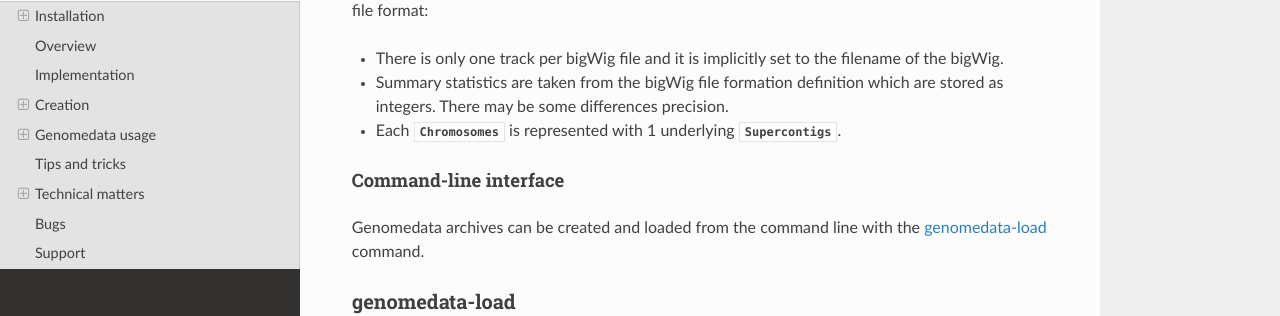
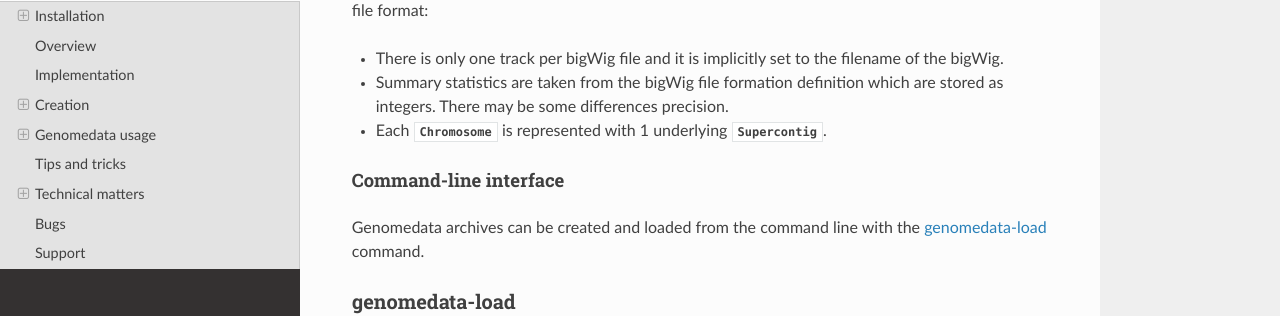
Before and after one commit to hoffmangroup/genomedata, a Sphinx documentation site: the page built from doc/genomedata.rst, in a window 1280 px wide and 900 px high, scrolled down 8553 px. Shown: the part 135-451 px from the top of the window. Built offline with Sphinx 7.4.7 and the Read the Docs theme 2.0.0, drawn with Linux system fonts in a browser that asks for light colours.

Commit message:
Fix minor documentation typo

```diff
--- a/doc/genomedata.rst
+++ b/doc/genomedata.rst
@@ -376,8 +376,8 @@ format and the bigWig file format:
   filename of the bigWig.
 - Summary statistics are taken from the bigWig file formation definition
   which are stored as integers. There may be some differences precision.
-- Each :class:`Chromosomes <Chromosome>` is represented with 1 underlying
-  :class:`Supercontigs <Supercontig>`.
+- Each :class:`Chromosome <Chromosome>` is represented with 1 underlying
+  :class:`Supercontig <Supercontig>`.
 
 
 Command-line interface
```
